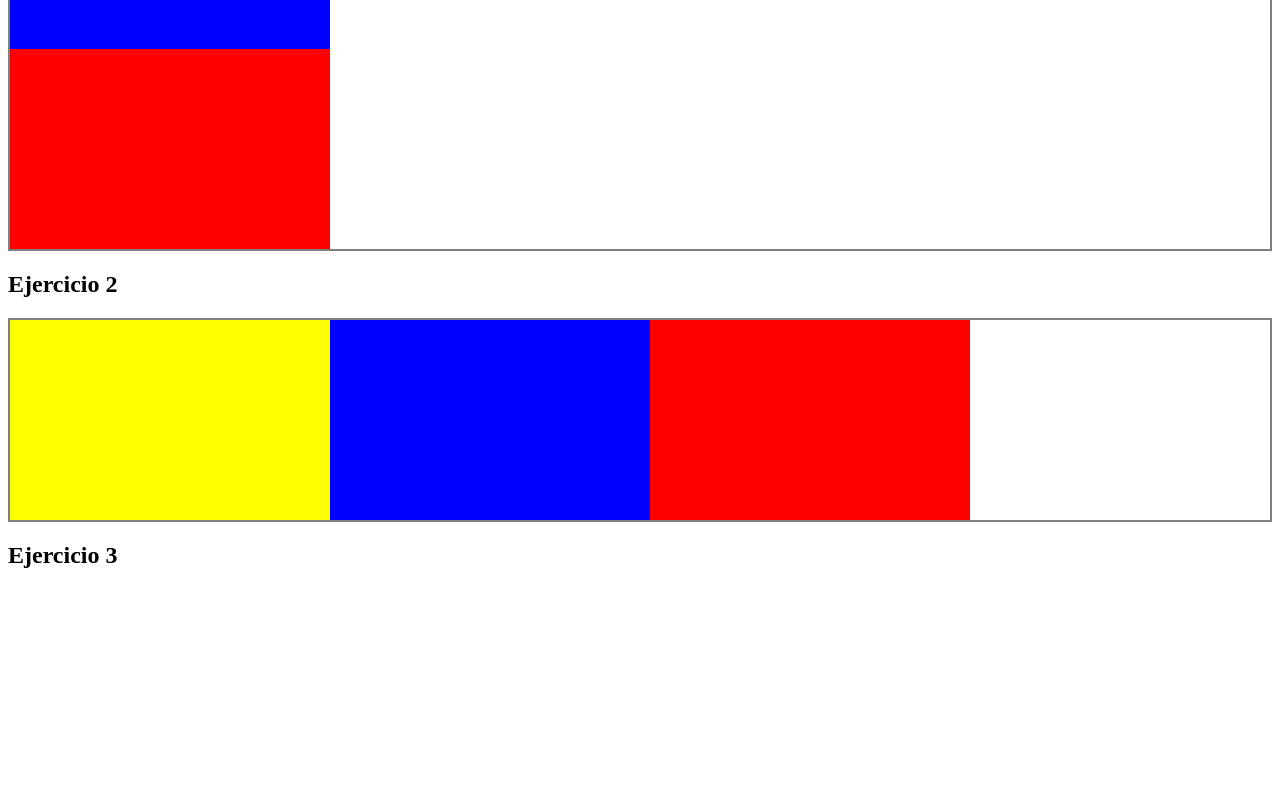
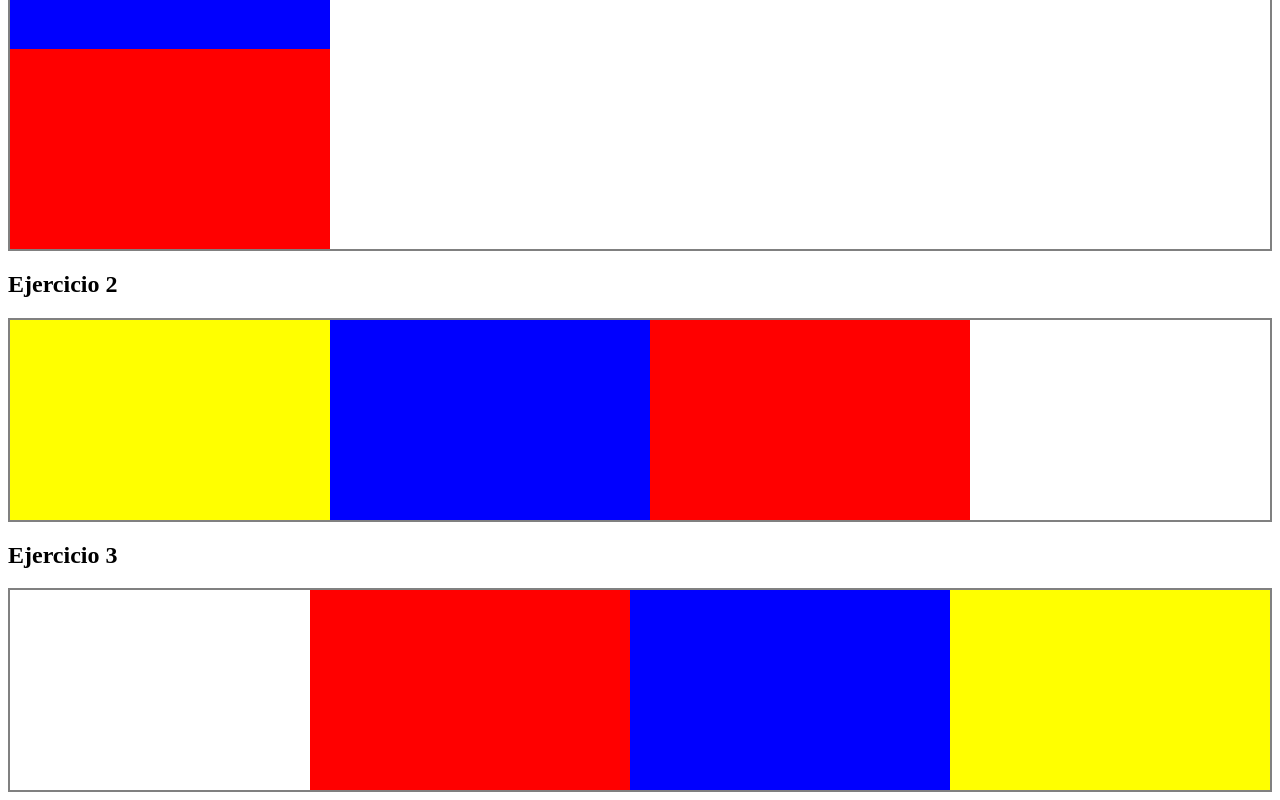
Before and after one commit to Fiorellacr24/LaBandera, a plain HTML site: page index.html in a window 1280 px wide. Shown: the part 420-1220 px from the top of the page. Before the commit the page ends 1008 px from the top, so only its background shows below. Drawn offline with Linux system fonts and the light colour scheme.

Commit message:
Ejercicio-3

```diff
--- a/assets/css/main.css
+++ b/assets/css/main.css
@@ -37,3 +37,17 @@ h1{
 	overflow: auto;
 	border: 2px solid gray;
 }
+/* ************
+	CONTENEDOR 3
+	************* */
+.cont-3 #yellow,
+.cont-3 #blue,
+.cont-3 #red{
+	width: 320px;
+	height: 200px;
+	float: right;
+}
+.cont-3{
+	overflow: auto;
+	border: 2px solid gray;
+}
--- a/index.html
+++ b/index.html
@@ -26,7 +26,11 @@
 
 	<section>
 	<h1>Ejercicio 3</h1>
-
+		<div class="cont-3">
+			<div id="yellow"></div>
+			<div id="blue"></div>
+			<div id="red"></div>
+		</div>
 	</section>
 </body>
 </html>
```
